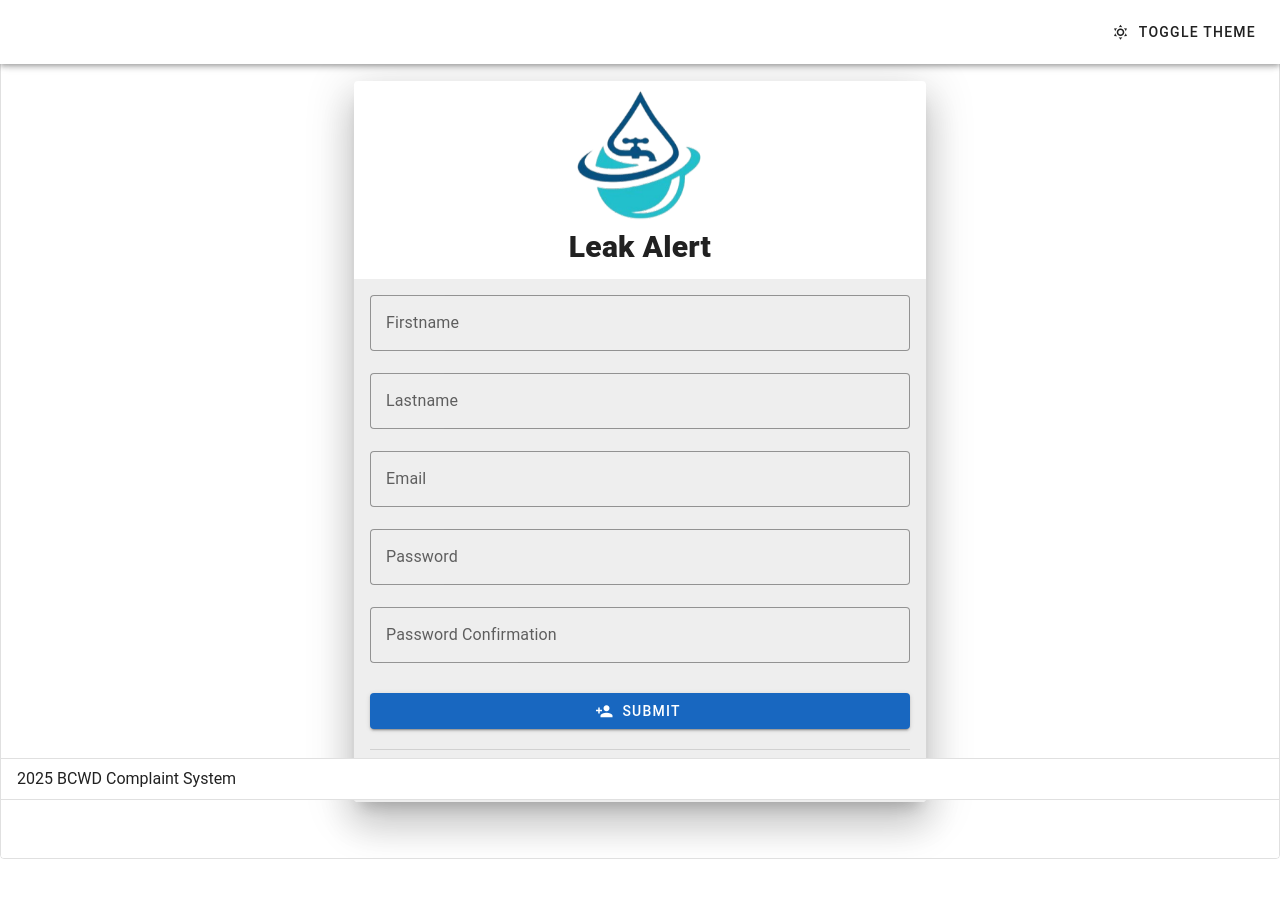
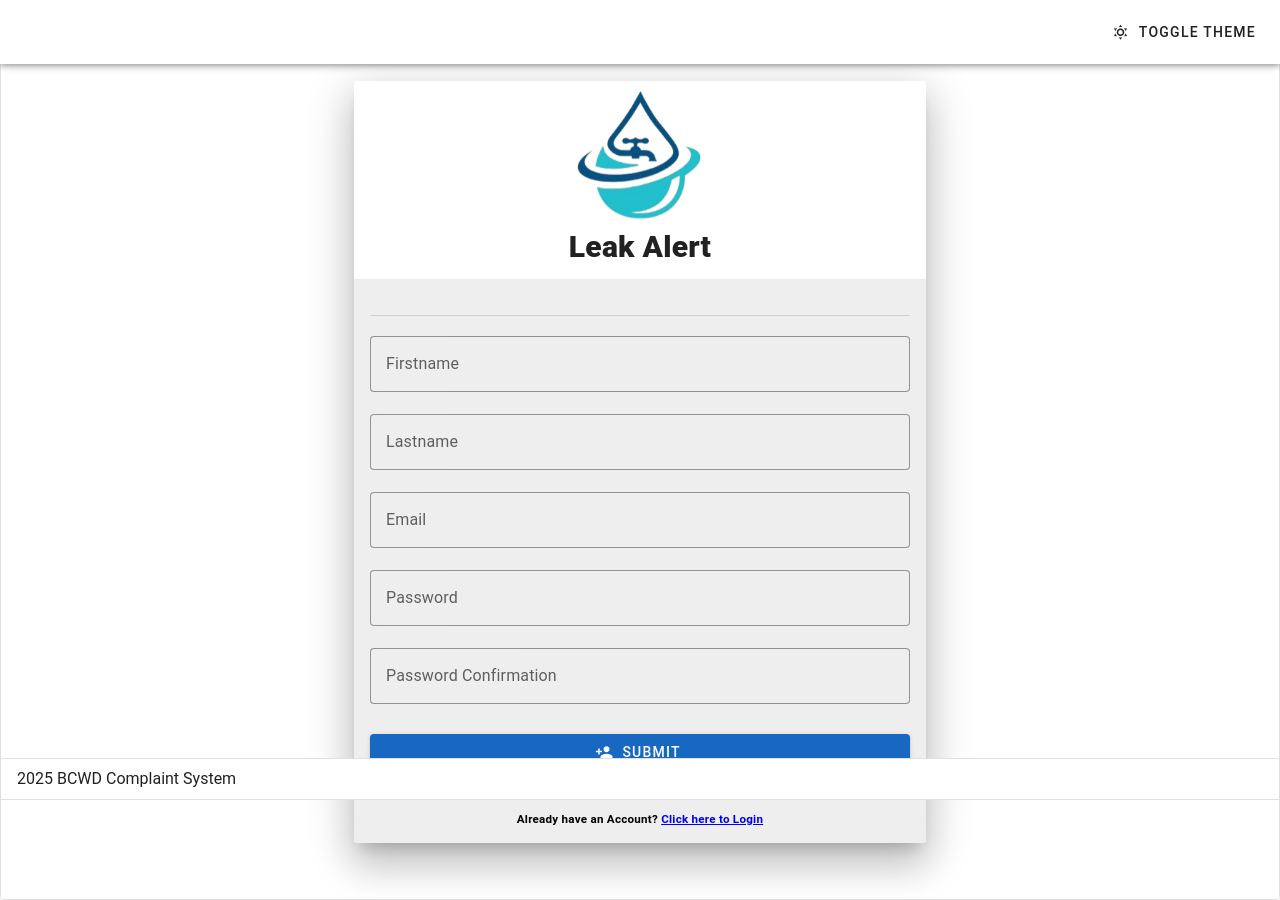
Before and after one commit to RCempron/Web-Leak-Alert, a Vue app: page /register in a window 1280 px wide. Before the commit the page ends 859 px from the top, so only its background shows below. Built offline with nearby package versions, Linux system fonts and the light colour scheme.

Commit message:
fix register form

```diff
--- /dev/null
+++ b/src/components/auth/LoginForm.vue
@@ -0,0 +1,9 @@
+<template>
+  <v-form fast-fail @submit.prevent>
+    <v-text-field label="Email" variant="outlined"></v-text-field>
+
+    <v-text-field label="Password" type="password" variant="outlined"></v-text-field>
+
+    <v-btn class="mt-2" type="submit" block color="primary" prepend-icon="mdi-login">Login</v-btn>
+  </v-form>
+</template>
--- /dev/null
+++ b/src/components/auth/RegisterForm.vue
@@ -0,0 +1,17 @@
+<template>
+  <v-form fast-fail @submit.prevent>
+    <v-text-field label="Firstname" variant="outlined"></v-text-field>
+
+    <v-text-field label="Lastname" variant="outlined"></v-text-field>
+
+    <v-text-field label="Email" variant="outlined"></v-text-field>
+
+    <v-text-field label="Password" type="password" variant="outlined"></v-text-field>
+
+    <v-text-field label="Password Confirmation" type="password" variant="outlined"></v-text-field>
+
+    <v-btn class="mt-2" type="submit" block color="primary" prepend-icon="mdi-account-plus"
+      >Submit</v-btn
+    >
+  </v-form>
+</template>
--- a/src/views/auth/LoginView.vue
+++ b/src/views/auth/LoginView.vue
@@ -1,5 +1,6 @@
 <script setup>
 import AppLayout from '@/components/layout/AppLayout.vue'
+import LoginForm from '@/components/auth/LoginForm.vue'
 import { useDisplay } from 'vuetify'
 
 const { mobile } = useDisplay()
@@ -21,15 +22,9 @@ const { mobile } = useDisplay()
             </v-card-title>
 
             <v-card-text class="bg-surface-light pt-4">
-              <v-form fast-fail @submit.prevent>
-                <v-text-field label="Email" variant="outlined"></v-text-field>
+              <v-divider class="my-5"> </v-divider>
 
-                <v-text-field label="Password" type="password" variant="outlined"></v-text-field>
-
-                <v-btn class="mt-2" type="submit" block color="primary" prepend-icon="mdi-login"
-                  >Login</v-btn
-                >
-              </v-form>
+              <LoginForm></LoginForm>
 
               <v-divider class="my-5"> </v-divider>
               <h5 class="text-center">
--- a/src/views/auth/RegisterView.vue
+++ b/src/views/auth/RegisterView.vue
@@ -1,5 +1,6 @@
 <script setup>
 import AppLayout from '@/components/layout/AppLayout.vue'
+import RegisterForm from '@/components/auth/RegisterForm.vue'
 import { useDisplay } from 'vuetify'
 
 const { mobile } = useDisplay()
@@ -19,39 +20,16 @@ const { mobile } = useDisplay()
               ></v-img>
               <h2 class="font-weight-black">Leak Alert</h2>
             </v-card-title>
+            <v-card-text class="bg-surface-light pt-4">
+              <v-divider class="my-5"> </v-divider>
 
-            <v-card-text class="bg-surface-light pt-4">
-              <v-form fast-fail @submit.prevent>
-                <v-text-field label="Firstname" variant="outlined"></v-text-field>
+              <RegisterForm></RegisterForm>
 
-                <v-text-field label="Lastname" variant="outlined"></v-text-field>
-
-                <v-text-field label="Email" variant="outlined"></v-text-field>
-
-                <v-text-field label="Password" type="password" variant="outlined"></v-text-field>
-
-                <v-text-field
-                  label="Password Confirmation"
-                  type="password"
-                  variant="outlined"
-                ></v-text-field>
-
-                <v-btn
-                  class="mt-2"
-                  type="submit"
-                  block
-                  color="primary"
-                  prepend-icon="mdi-account-plus"
-                  >Submit</v-btn
-                >
-
-                <v-divider class="my-5"></v-divider>
-
-                <h5 class="text-center">
-                  Already have an account?
-                  <RouterLink to="/login">Click here to Login</RouterLink>
-                </h5>
-              </v-form>
+              <v-divider class="my-5"> </v-divider>
+              <h5 class="text-center">
+                Already have an Account?
+                <RouterLink to="/login">Click here to Login</RouterLink>
+              </h5>
             </v-card-text>
           </v-card>
         </v-col>
```
